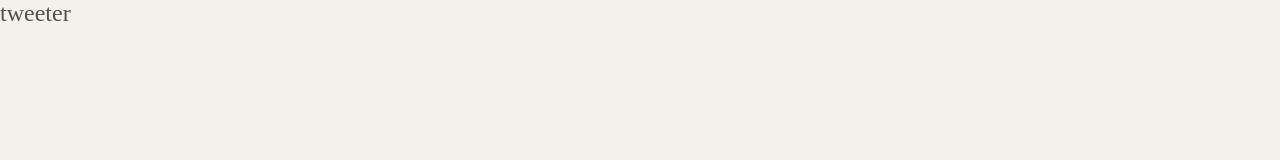
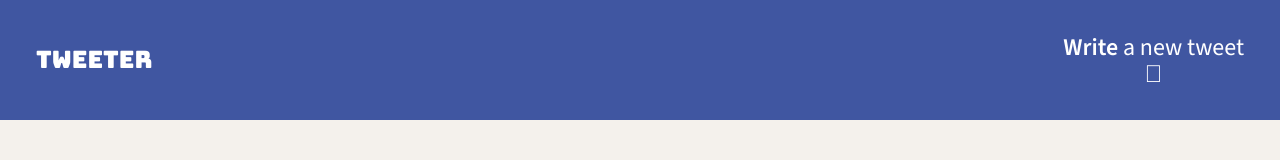
Before and after one commit to Setmaster/tweeter, a website: page public/index.html in a window 1280 px wide. Drawn offline with nearby package versions, Linux system fonts and the light colour scheme.

Commit message:
Add visuals for logo and write a new tweet sections of the main nav

```diff
--- a/public/index.html
+++ b/public/index.html
@@ -5,10 +5,20 @@
     <title>Tweeter - Home Page</title>
 
     <!-- External CSS -->
-    <link rel="stylesheet" href="https://cdnjs.cloudflare.com/ajax/libs/normalize/8.0.1/normalize.min.css" type="text/css" />
+    <link rel="stylesheet" href="https://cdnjs.cloudflare.com/ajax/libs/normalize/8.0.1/normalize.min.css"
+          type="text/css"/>
+    <link rel="stylesheet" href="https://cdnjs.cloudflare.com/ajax/libs/font-awesome/6.6.0/css/all.min.css" integrity="sha512-Kc323vGBEqzTmouAECnVceyQqyqdsSiqLQISBL29aUW4U/M7pSPA/gEUZQqv1cwx4OnYxTxve5UMg5GT6L4JJg==" crossorigin="anonymous" referrerpolicy="no-referrer"/>
+
+
+    <!-- External Fonts -->
+    <link rel="preconnect" href="https://fonts.googleapis.com">
+    <link rel="preconnect" href="https://fonts.gstatic.com" crossorigin>
+    <link href="https://fonts.googleapis.com/css2?family=Bungee&family=Source+Sans+3:ital,wght@0,200..900;1,200..900&display=swap"
+          rel="stylesheet">
 
     <!-- App CSS -->
-    <link rel="stylesheet" href="/styles/layout.css" type="text/css" />
+    <link rel="stylesheet" href="/styles/layout.css" type="text/css"/>
+    <link rel="stylesheet" href="/styles/nav.css" type="text/css"/>
 
     <!-- External JS -->
     <script src="https://ajax.googleapis.com/ajax/libs/jquery/3.4.1/jquery.min.js"></script>
@@ -19,8 +29,12 @@
 
 <body>
 <!-- Top nav bar (fixed) -->
-    <nav>
-      <span>tweeter</span>
+<nav class="main-nav">
+    <span class="logo">tweeter</span>
+    <span class="options-container">
+            <span class="options"><span class="option-highlight">Write</span> a new tweet</span>
+    <i class="fa-solid fa-angles-down"></i>
+</span>
 </nav>
 
 <!-- Page-specific (main) content here -->
--- a/public/styles/layout.css
+++ b/public/styles/layout.css
@@ -4,10 +4,12 @@
  * Do not modify these two selectors, please
  */
 html {
-  box-sizing: border-box;
+    box-sizing: border-box;
 }
+
 *, *:before, *:after {
-  box-sizing: inherit;
+    box-sizing: inherit;
+    font-family: Bungee, sans-serif;
 }
 
 /*
@@ -15,9 +17,9 @@
  */
 
 body {
-  color: #545149;
-  background-color: #f4f1ec;
-  font-size: 24px;
+    color: #545149;
+    background-color: #f4f1ec;
+    font-size: 24px;
 }
 
 /*
--- /dev/null
+++ b/public/styles/nav.css
@@ -0,0 +1,27 @@
+.main-nav {
+    display: flex;
+    justify-content: space-between;
+    align-items: center;
+    min-height: 120px;
+    width: 100%;
+    background: #4056A1;
+    color: white;
+    padding-left: 1.5em;
+    padding-right: 1.5em;
+}
+
+.options-container{
+    display: flex;
+    flex-direction: column;
+    align-items: center;
+}
+
+.options {
+    font-family: "Source Sans 3", sans-serif;
+    font-weight: 300;
+}
+
+.option-highlight{
+    font-family: "Source Sans 3", sans-serif;
+    font-weight: 600;
+}
```
Also changed, not shown: server/data-files/initial-tweets.json (+5 -5 lines), 1 other file. Lines whose indentation alone changed are shown as unchanged.
